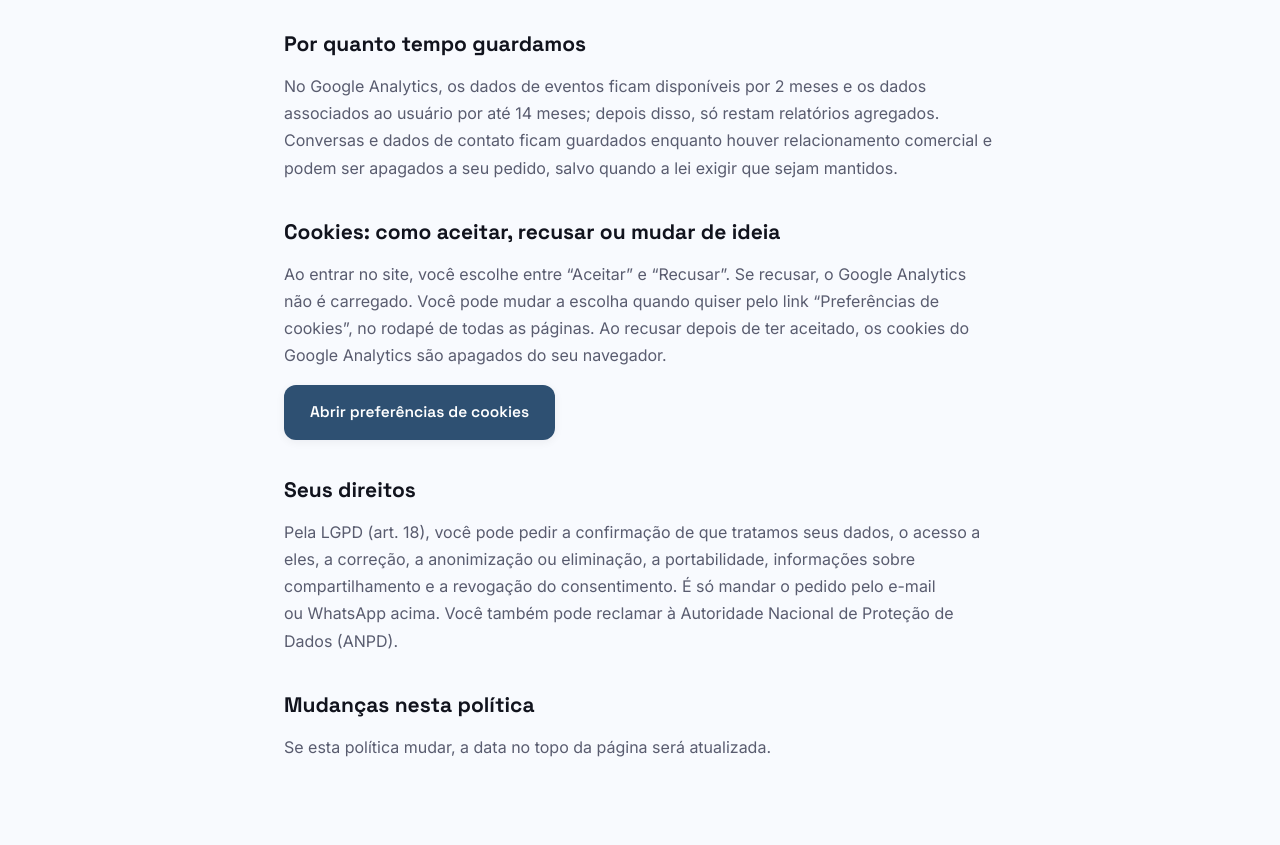
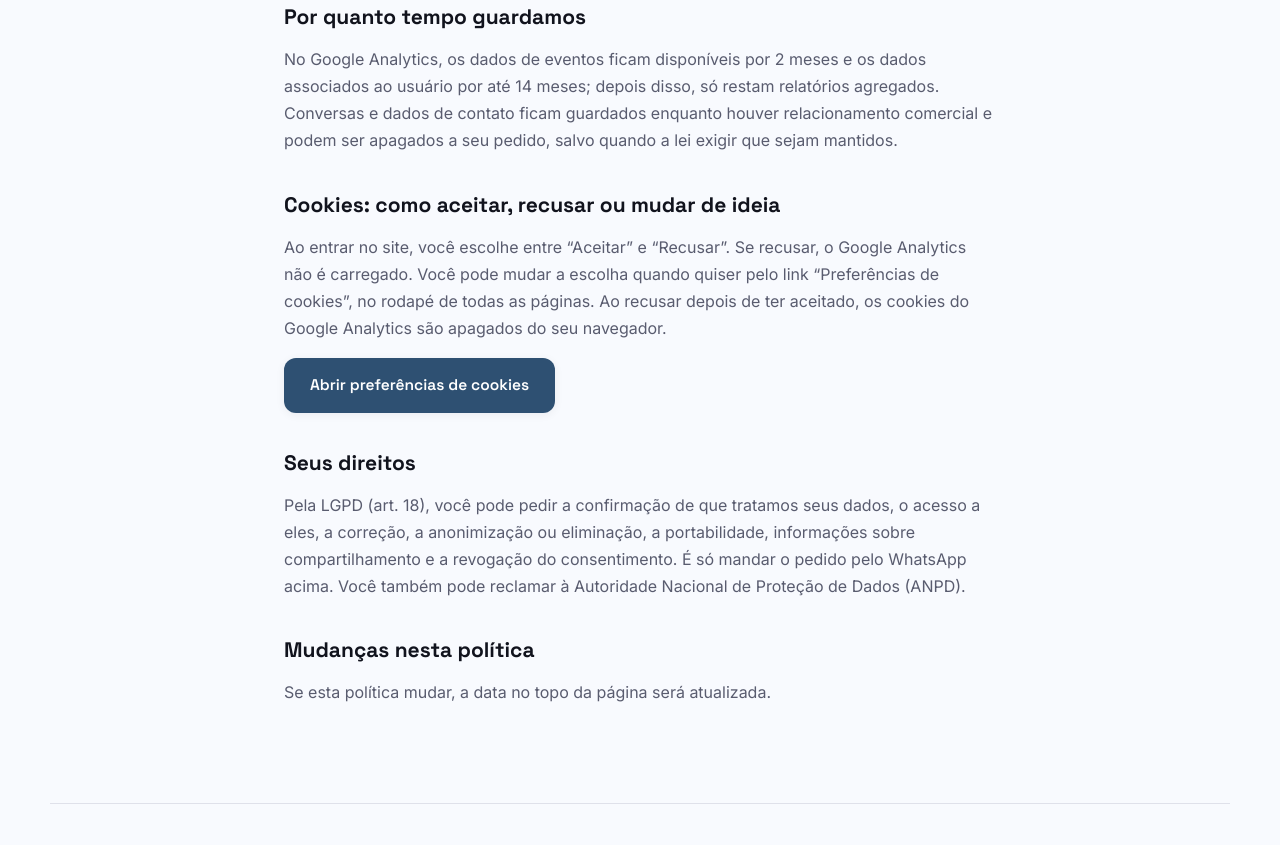
Before and after one commit to levan-ti/vectari-landing, a plain HTML site: page politica-de-privacidade/index.html in a window 1280 px wide. Shown: the part 1244-2089 px from the top of the page. Drawn offline with Linux system fonts and the light colour scheme.

Commit message:
docs: drop e-mail from privacy policy; WhatsApp is the contact channel
Co-Authored-By: Claude Opus 5.5 <noreply@anthropic.com>
Claude-Session: https://claude.ai/code/session_01SuCtDkH3gxH9dGaVcFKtdC

```diff
--- a/politica-de-privacidade/index.html
+++ b/politica-de-privacidade/index.html
@@ -181,7 +181,6 @@
         <p>
           O Vectari é um produto da <strong>Levanti</strong>, que é a controladora dos dados
           tratados neste site. Para qualquer assunto sobre seus dados, fale com a gente pelo
-          e-mail <a href="mailto:levanti.tech@gmail.com">levanti.tech@gmail.com</a> ou pelo
           <a href="https://wa.me/5583999188018" target="_blank" rel="noopener">WhatsApp (83) 99918-8018</a>.
         </p>
 
@@ -244,7 +243,7 @@
           Pela LGPD (art. 18), você pode pedir a confirmação de que tratamos seus dados, o
           acesso a eles, a correção, a anonimização ou eliminação, a portabilidade,
           informações sobre compartilhamento e a revogação do consentimento. É só mandar
-          o pedido pelo e-mail ou WhatsApp acima. Você também pode reclamar à Autoridade
+          o pedido pelo WhatsApp acima. Você também pode reclamar à Autoridade
           Nacional de Proteção de Dados (ANPD).
         </p>
 
```
